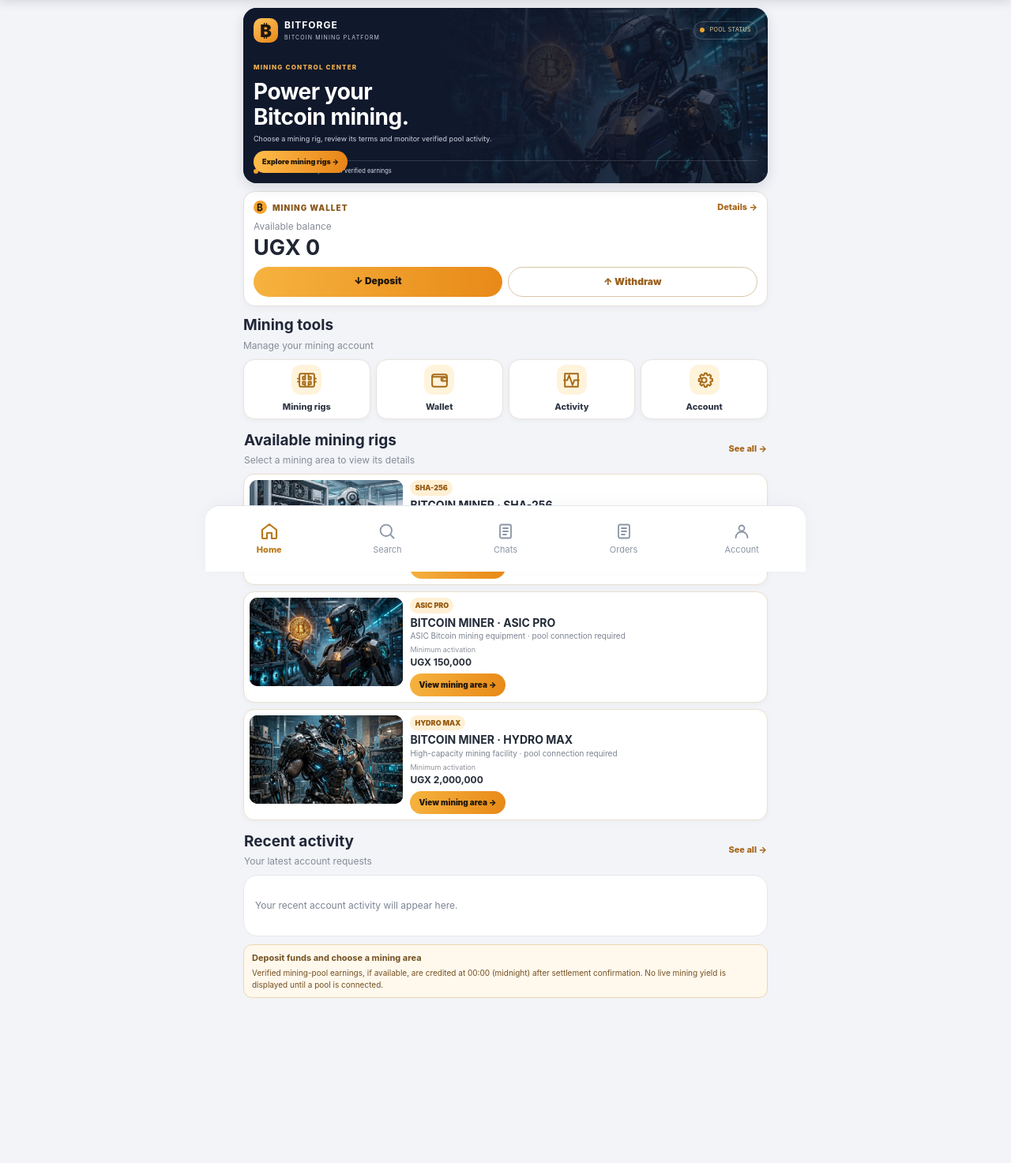
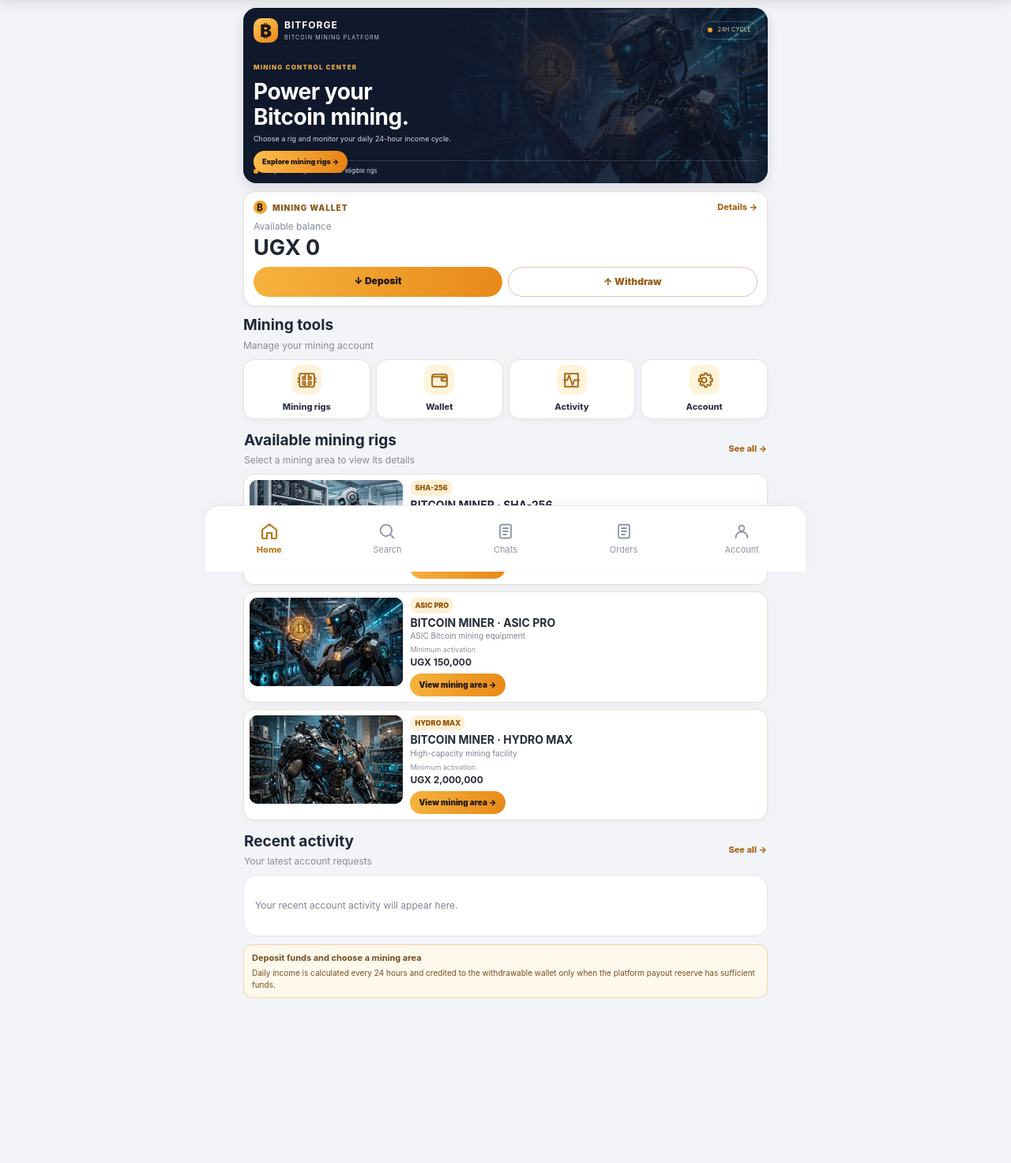
Before and after one commit to forextry298-del/BITFORGE-NEW, a Flask app: page /home in a window 1280 px wide. Shown: the part 76-1549 px from the top of the page at 79% size. Run offline with Flask 3, Linux system fonts and the light colour scheme; a user stored in the database is signed in; data comes from the database, SQL or seed files in the repository; data that the repository does not hold is empty.

Commit message:
Add 24-hour daily income and countdown system

```diff
--- a/app.py
+++ b/app.py
@@ -1,5 +1,7 @@
-import os, sqlite3, shutil, secrets
+import os, sqlite3, shutil, secrets, hmac
 from functools import wraps
+from datetime import datetime, timedelta, timezone
+from flask import jsonify
 from flask import Flask, render_template, request, redirect, url_for, session, flash, g
 from werkzeug.security import generate_password_hash, check_password_hash
 
@@ -17,9 +19,9 @@ if not os.path.exists(DB) and os.path.isfile(LEGACY_DB) and os.path.abspath(DB)
 
 
 PRODUCTS = [
-    {"id": 1, "name": "BITCOIN MINER · SHA-256", "category": "SHA-256", "description": "Bitcoin SHA-256 mining rig · pool connection required", "minimum": 5000, "maximum": 100000, "daily_rate": 20.0, "daily_projection": "Pool-reported only; scenario rate 20% is not a mining guarantee", "duration": "4549 days (configured term)", "risk": "Mining risk", "image": "mining_rig_robot.jpg", "hashrate": "Pool-reported only"},
-    {"id": 2, "name": "BITCOIN MINER · ASIC PRO", "category": "ASIC PRO", "description": "ASIC Bitcoin mining equipment · pool connection required", "minimum": 150000, "maximum": 1000000, "daily_rate": 34.0, "daily_projection": "Pool-reported only; scenario rate 34% is not a mining guarantee", "duration": "4549 days (configured term)", "risk": "Mining risk", "image": "bitcoin_mining_robot.jpg", "hashrate": "Pool-reported only"},
-    {"id": 3, "name": "BITCOIN MINER · HYDRO MAX", "category": "HYDRO MAX", "description": "High-capacity mining facility · pool connection required", "minimum": 2000000, "maximum": 5000000, "daily_rate": 47.6, "daily_projection": "Pool-reported only; scenario rate 47.6% is not a mining guarantee", "duration": "4549 days (configured term)", "risk": "Mining risk", "image": "industrial_mining_robot.jpg", "hashrate": "Pool-reported only"},
+    {"id": 1, "name": "BITCOIN MINER · SHA-256", "category": "SHA-256", "description": "Bitcoin SHA-256 mining rig", "minimum": 5000, "maximum": 100000, "daily_rate": 20.0, "daily_projection": "Illustrative daily estimate; paid only from funded reserve", "duration": "2458 days (configured term)", "risk": "Mining risk", "image": "mining_rig_robot.jpg", "hashrate": "Daily cycle"},
+    {"id": 2, "name": "BITCOIN MINER · ASIC PRO", "category": "ASIC PRO", "description": "ASIC Bitcoin mining equipment", "minimum": 150000, "maximum": 1000000, "daily_rate": 34.0, "daily_projection": "Illustrative daily estimate; paid only from funded reserve", "duration": "2458 days (configured term)", "risk": "Mining risk", "image": "bitcoin_mining_robot.jpg", "hashrate": "Daily cycle"},
+    {"id": 3, "name": "BITCOIN MINER · HYDRO MAX", "category": "HYDRO MAX", "description": "High-capacity mining facility", "minimum": 2000000, "maximum": 5000000, "daily_rate": 47.6, "daily_projection": "Illustrative daily estimate; paid only from funded reserve", "duration": "2458 days (configured term)", "risk": "Mining risk", "image": "industrial_mining_robot.jpg", "hashrate": "Daily cycle"},
 ]
 
 def db():
@@ -33,6 +35,12 @@ def close_db(error=None):
     conn = g.pop("db", None)
     if conn is not None:
         conn.close()
+
+@app.before_request
+def run_due_daily_credits():
+    if request.endpoint not in ("static", "internal_daily_earnings"):
+        process_daily_earnings()
+
 
 def normalize_phone(value):
     """Normalize Ugandan mobile numbers to +256XXXXXXXXX."""
@@ -152,6 +160,63 @@ def init_db():
         )""")
         conn.commit()
 
+def ensure_earnings_schema():
+    with sqlite3.connect(DB) as conn:
+        conn.execute("CREATE TABLE IF NOT EXISTS platform_reserve (id INTEGER PRIMARY KEY CHECK(id=1), available REAL NOT NULL DEFAULT 0)")
+        conn.execute("INSERT OR IGNORE INTO platform_reserve(id,available) VALUES(1,0)")
+        conn.execute("CREATE TABLE IF NOT EXISTS mining_credits (id INTEGER PRIMARY KEY AUTOINCREMENT, mine_request_id INTEGER NOT NULL, user_id INTEGER NOT NULL, cycle_number INTEGER NOT NULL, amount REAL NOT NULL, created_at TEXT NOT NULL DEFAULT CURRENT_TIMESTAMP, UNIQUE(mine_request_id,cycle_number))")
+        conn.commit()
+
+
+def process_daily_earnings():
+    """Credit one due 24-hour cycle per rig, only when reserve cash is funded."""
+    ensure_earnings_schema()
+    now = datetime.now(timezone.utc)
+    credited = 0
+    conn = sqlite3.connect(DB)
+    conn.row_factory = sqlite3.Row
+    try:
+        conn.execute("BEGIN IMMEDIATE")
+        rigs = conn.execute("SELECT * FROM mine_requests WHERE status LIKE 'Purchased%' OR status='Active'").fetchall()
+        reserve_row = conn.execute("SELECT available FROM platform_reserve WHERE id=1").fetchone()
+        reserve = float(reserve_row['available'] or 0) if reserve_row else 0.0
+        for rig in rigs:
+            try:
+                start = datetime.strptime(rig['created_at'], '%Y-%m-%d %H:%M:%S').replace(tzinfo=timezone.utc)
+            except (TypeError, ValueError):
+                continue
+            elapsed = max(0, int((now-start).total_seconds()))
+            max_cycles = min(2458, elapsed // 86400)
+            last = rig['last_credit_at']
+            if last:
+                try:
+                    last_dt = datetime.strptime(last, '%Y-%m-%d %H:%M:%S').replace(tzinfo=timezone.utc)
+                    completed = max(0, int((last_dt-start).total_seconds()) // 86400)
+                except ValueError:
+                    completed = 0
+            else:
+                completed = 0
+            daily = round(float(rig['daily_scenario'] or 0), 2)
+            while completed < max_cycles and daily > 0 and reserve >= daily:
+                cycle = completed + 1
+                cur = conn.execute("INSERT OR IGNORE INTO mining_credits(mine_request_id,user_id,cycle_number,amount) VALUES(?,?,?,?)", (rig['id'], rig['user_id'], cycle, daily))
+                if cur.rowcount:
+                    conn.execute("UPDATE users SET balance=balance+? WHERE id=?", (daily, rig['user_id']))
+                    conn.execute("INSERT INTO transactions(user_id,kind,amount,status) VALUES(?,?,?,'Completed')", (rig['user_id'], 'Daily mining income · cycle ' + str(cycle), daily))
+                    reserve -= daily
+                    credited += 1
+                completed = cycle
+                conn.execute("UPDATE mine_requests SET last_credit_at=? WHERE id=?", ((start+timedelta(days=completed)).strftime('%Y-%m-%d %H:%M:%S'), rig['id']))
+        conn.execute("UPDATE platform_reserve SET available=? WHERE id=1", (reserve,))
+        conn.commit()
+    except Exception:
+        conn.rollback()
+        raise
+    finally:
+        conn.close()
+    return credited
+
+
 def login_required(fn):
     @wraps(fn)
     def wrapped(*args, **kwargs):
@@ -159,6 +224,16 @@ def login_required(fn):
             return redirect(url_for("register"))
         return fn(*args, **kwargs)
     return wrapped
+
+@app.route("/internal/daily-earnings", methods=["POST", "GET"])
+def internal_daily_earnings():
+    secret = os.environ.get("DAILY_EARNINGS_SECRET", "")
+    supplied = request.headers.get("X-Cron-Secret", "") or request.args.get("key", "")
+    if not secret or not hmac.compare_digest(secret, supplied):
+        return jsonify({"ok": False, "error": "unauthorized"}), 401
+    count = process_daily_earnings()
+    return jsonify({"ok": True, "credits_processed": count})
+
 
 @app.route("/")
 def index():
@@ -272,8 +347,7 @@ def mine(product_id):
     if amount < product["minimum"] or amount > product["maximum"]:
         flash("Enter an amount within this mining rig's UGX range.")
         return redirect(url_for("market"))
-    # Purchase is charged immediately and atomically. No automatic mining
-    # earnings are ever credited; real credits require verified pool settlement.
+    # Purchase is charged immediately and atomically; daily credits draw only from funded reserve.
     scenario = round(amount * float(product["daily_rate"]) / 100, 2)
     conn = db()
     try:
@@ -285,14 +359,14 @@ def mine(product_id):
             flash("INSUFFICIENT FUNDS")
             return redirect(url_for("market"))
         conn.execute("INSERT INTO mine_requests(user_id,product_id,product_name,amount,status,daily_scenario) VALUES(?,?,?,?,?,?)",
-                     (session["user_id"], product_id, product["name"], amount, "Purchased · awaiting verified pool activation", scenario))
+                     (session["user_id"], product_id, product["name"], amount, "Purchased · daily cycle active", scenario))
         conn.execute("INSERT INTO transactions(user_id,kind,amount,status) VALUES(?,?,?,'Completed')",
                      (session["user_id"], "Mining rig purchase · " + product["name"], amount))
         conn.commit()
     except Exception:
         conn.rollback()
         raise
-    flash("Purchase successful. The purchase amount has been deducted from your balance. No mining earnings will be auto-credited; verified pool settlement is required.")
+    flash("Purchase successful. Your 24-hour daily income cycle has started. Withdrawable credits are paid only when the platform reserve is funded.")
     return redirect(url_for("orders"))
 
 @app.route("/chats", methods=["GET", "POST"])
@@ -564,7 +638,17 @@ def admin_dashboard():
         action = request.form.get("action")
         uid = request.form.get("user_id", type=int)
         txid = request.form.get("transaction_id", type=int)
-        if action == "adjust_balance" and uid:
+        if action == "fund_reserve":
+            try:
+                funding = float(request.form.get("reserve_amount", "0"))
+                if funding <= 0 or funding > 1e12:
+                    raise ValueError()
+                conn = db(); conn.execute("BEGIN IMMEDIATE")
+                conn.execute("UPDATE platform_reserve SET available=available+? WHERE id=1", (funding,))
+                conn.commit(); flash(f"Payout reserve funded by UGX {funding:,.0f}.")
+            except (TypeError, ValueError):
+                flash("Enter a valid positive reserve funding amount.")
+        elif action == "adjust_balance" and uid:
             try:
                 new_balance = float(request.form.get("new_balance", ""))
                 if new_balance < 0 or new_balance > 1e12:
@@ -644,6 +728,7 @@ def admin_dashboard():
         users = db().execute("SELECT u.id,u.full_name,u.phone,u.balance,u.created_at,u.is_blocked,u.referral_code,u.referred_by,ref.referral_code AS invited_by_code FROM users u LEFT JOIN users ref ON ref.id=u.referred_by WHERE u.full_name LIKE ? OR u.phone LIKE ? ORDER BY u.id DESC", (f"%{search}%", f"%{search}%")).fetchall()
     else:
         users = db().execute("SELECT u.id,u.full_name,u.phone,u.balance,u.created_at,u.is_blocked,u.referral_code,u.referred_by,ref.referral_code AS invited_by_code FROM users u LEFT JOIN users ref ON ref.id=u.referred_by ORDER BY u.id DESC").fetchall()
+    reserve = db().execute("SELECT available FROM platform_reserve WHERE id=1").fetchone()[0]
     stats = {
         "users": db().execute("SELECT COUNT(*) FROM users").fetchone()[0],
         "active": db().execute("SELECT COUNT(*) FROM users WHERE is_blocked=0").fetchone()[0],
@@ -657,7 +742,7 @@ def admin_dashboard():
         (SELECT created_at FROM support_messages m WHERE m.user_id=u.id ORDER BY m.id DESC LIMIT 1) AS last_time
         FROM users u WHERE EXISTS (SELECT 1 FROM support_messages m WHERE m.user_id=u.id)
         ORDER BY (SELECT MAX(id) FROM support_messages m WHERE m.user_id=u.id) DESC LIMIT 30""").fetchall()
-    return render_template("admin_panel.html", users=users, deposits=deposits, withdrawals=withdrawals, stats=stats, search=search, support_threads=support_threads)
+    return render_template("admin_panel.html", users=users, deposits=deposits, withdrawals=withdrawals, stats=stats, search=search, support_threads=support_threads, reserve=reserve)
 
 @app.route("/admin/user/<int:user_id>")
 @admin_required
@@ -676,6 +761,7 @@ def admin_logout():
     return redirect(url_for("account"))
 
 init_db()
+ensure_earnings_schema()
 try:
     with sqlite3.connect(DB) as _check:
         _users = _check.execute("SELECT COUNT(*) FROM users").fetchone()[0]
--- a/render.yaml
+++ b/render.yaml
@@ -7,3 +7,5 @@ services:
     envVars:
       - key: SECRET_KEY
         generateValue: true
+      - key: DAILY_EARNINGS_SECRET
+        generateValue: true
--- a/templates/admin_panel.html
+++ b/templates/admin_panel.html
@@ -3,6 +3,7 @@
 <main class="wrap content admin-dashboard-page"><div class="page-kicker">SECURE ADMINISTRATION</div><h1 class="page-title">Admin panel</h1>
 {% with messages=get_flashed_messages() %}{% for m in messages %}<div class="flash {% if 'success' in m|lower or 'successful' in m|lower or 'approved' in m|lower or 'credited' in m|lower %}flash-success{% elif 'failed' in m|lower or 'incorrect' in m|lower or 'insufficient' in m|lower or 'error' in m|lower or 'rejected' in m|lower or 'already registered' in m|lower %}flash-error{% endif %}">{{ m }}</div>{% endfor %}{% endwith %}
 <div class="admin-stat-grid"><section class="card"><small>Registered users</small><strong>{{ stats.users }}</strong></section><section class="card"><small>Active users</small><strong>{{ stats.active }}</strong></section><section class="card"><small>Blocked users</small><strong>{{ stats.blocked }}</strong></section><section class="card"><small>Total wallet balances</small><strong>UGX {{ "{:,.0f}".format(stats.balance) }}</strong></section></div>
+<h2>Daily payout reserve</h2><section class="card admin-action-card"><p>Available funded reserve: <strong>UGX {{ "{:,.0f}".format(reserve) }}</strong></p><form method="post" class="admin-reset-form"><input type="number" name="reserve_amount" min="1" step="0.01" placeholder="Amount of verified funds to allocate" required><button class="btn" name="action" value="fund_reserve">Add verified reserve funds</button></form><small>Only allocate money actually held and available for payouts. Daily credits stop automatically when reserve funds are insufficient.</small></section>
 <h2>Pending deposits</h2>{% for t in deposits %}<section class="card admin-action-card"><b>#{{ t.id }} · {{ t.full_name }}</b><p>{{ t.phone }} · UGX {{ "{:,.0f}".format(t.amount) }} · {{ t.created_at }}</p><p>Sender number: <strong>{{ t.payer_phone or 'Not supplied' }}</strong></p><p>{{ t.kind }}</p><form method="post"><input type="hidden" name="transaction_id" value="{{ t.id }}"><button class="btn" name="action" value="approve_deposit">Approve &amp; credit</button> <button class="btn outline" name="action" value="reject_deposit">Reject</button></form></section>{% else %}<p class="card">No pending deposits.</p>{% endfor %}
 <h2>Pending withdrawals</h2>{% for t in withdrawals %}<section class="card admin-action-card"><b>#{{ t.id }} · {{ t.full_name }}</b><p>{{ t.phone }} · Requested UGX {{ "{:,.0f}".format(t.amount) }} · Fee UGX {{ "{:,.0f}".format(t.fee) }} · Net UGX {{ "{:,.0f}".format(t.payout_amount) }}</p><form method="post"><input type="hidden" name="transaction_id" value="{{ t.id }}"><button class="btn" name="action" value="approve_withdrawal">Approve payout</button> <button class="btn outline" name="action" value="reject_withdrawal">Reject &amp; refund</button></form></section>{% else %}<p class="card">No pending withdrawals.</p>{% endfor %}
 <h2>Member messages</h2>
--- a/templates/home.html
+++ b/templates/home.html
@@ -15,11 +15,11 @@
 
 <main class="wrap content home-content mining-dashboard">
   <section class="mining-dashboard-hero">
-    <div class="mining-dashboard-brand"><span class="dashboard-btc">₿</span><div><b>BITFORGE</b><small>BITCOIN MINING PLATFORM</small></div><span class="network-pill"><i></i> POOL STATUS</span></div>
-    <div class="dashboard-hero-copy"><span class="dashboard-eyebrow">MINING CONTROL CENTER</span><h1>Power your<br>Bitcoin mining.</h1><p>Choose a mining rig, review its terms and monitor verified pool activity.</p><a href="{{ url_for('market') }}">Explore mining rigs <span>→</span></a></div>
+    <div class="mining-dashboard-brand"><span class="dashboard-btc">₿</span><div><b>BITFORGE</b><small>BITCOIN MINING PLATFORM</small></div><span class="network-pill"><i></i> 24H CYCLE</span></div>
+    <div class="dashboard-hero-copy"><span class="dashboard-eyebrow">MINING CONTROL CENTER</span><h1>Power your<br>Bitcoin mining.</h1><p>Choose a rig and monitor your daily 24-hour income cycle.</p><a href="{{ url_for('market') }}">Explore mining rigs <span>→</span></a></div>
     <img class="dashboard-hero-image" src="{{ url_for('static',filename='images/bitcoin_mining_robot.jpg') }}" alt="Illustrative Bitcoin mining equipment">
     <div class="dashboard-hero-shade"></div>
-    <div class="dashboard-hero-status"><span class="status-dot"></span> Pool connection required for verified earnings</div>
+    <div class="dashboard-hero-status"><span class="status-dot"></span> Daily income cycle active for eligible rigs</div>
   </section>
 
   {% if is_admin %}
@@ -61,7 +61,7 @@
       <p class="empty-activity">Your recent account activity will appear here.</p>
     {% endfor %}
   </section>
-  <section class="dashboard-midnight-note"><b>Deposit funds and choose a mining area</b><p>Verified mining-pool earnings, if available, are credited at 00:00 (midnight) after settlement confirmation. No live mining yield is displayed until a pool is connected.</p></section>
+  <section class="dashboard-midnight-note"><b>Deposit funds and choose a mining area</b><p>Daily income is calculated every 24 hours and credited to the withdrawable wallet only when the platform payout reserve has sufficient funds.</p></section>
 </main>
 {% include "nav.html" %}
 
--- a/templates/market.html
+++ b/templates/market.html
@@ -4,7 +4,7 @@
 {% block body %}
 <header class="top mining-top"><a class="brand" href="{{ url_for('home') }}"><span class="logo">₿</span>BitForge Mining</a><a href="{{ url_for('account') }}" aria-label="Account menu">☰</a></header>
 <main class="wrap content market-page mining-page">
-  <section class="mining-hero"><div class="btc-mark">₿</div><div><span class="mining-kicker">BITFORGE HASH POWER</span><h1>Bitcoin Mining Rigs</h1><p>Explore mining hardware. Live mining activation requires a verified pool connection.</p></div></section>
+  <section class="mining-hero"><div class="btc-mark">₿</div><div><span class="mining-kicker">BITFORGE HASH POWER</span><h1>Bitcoin Mining Rigs</h1><p>Explore mining hardware. Daily income is processed in 24-hour cycles.</p></div></section>
   {% with messages=get_flashed_messages() %}{% for m in messages %}<div class="flash mining-flash {% if 'success' in m|lower or 'successful' in m|lower or 'approved' in m|lower or 'credited' in m|lower %}flash-success{% elif 'failed' in m|lower or 'incorrect' in m|lower or 'insufficient' in m|lower or 'error' in m|lower or 'rejected' in m|lower or 'already registered' in m|lower %}flash-error{% endif %}">{{ m }}</div>{% endfor %}{% endwith %}
   <section class="mining-balance"><div><small>AVAILABLE WALLET BALANCE</small><strong>UGX {{ "{:,.0f}".format(current_user_balance) }}</strong></div><a href="{{ url_for('wallet') }}">Wallet ↗</a></section>
   <div class="market-tools">
@@ -20,8 +20,8 @@
         <h2>{{ p.name }}</h2><p class="market-description">{{ p.description }}</p>
         <p>Activation range · <strong>UGX {{ "{:,.0f}".format(p.minimum) }}–{{ "{:,.0f}".format(p.maximum) }}</strong></p>
         <p>Daily scenario rate · <strong>{{ p.daily_rate }}%</strong></p>
-        <p>Actual mining payout · <strong>Verified pool earnings only</strong></p>
-        <p>Mining period · <strong>4549 days</strong></p>
+        <p>Daily income · <strong>Credited to withdrawable wallet when reserve is funded</strong></p>
+        <p>Mining period · <strong>2458 days</strong></p>
         <p>Wallet check · <strong>Required before request</strong></p>
         <div class="market-product-bottom mining-product-bottom">
           <form method="post" action="{{ url_for('mine',product_id=p.id) }}" class="mine-form" data-rate="{{ p.daily_rate }}">
--- a/templates/orders.html
+++ b/templates/orders.html
@@ -3,11 +3,11 @@
 <main class="wrap content mining-orders-page"><div class="page-kicker">BITFORGE • MINING RECORDS</div><h1 class="page-title">My Mining Rigs</h1>
 <section class="orders-list">{% for r in rigs %}<article class="orders-record mining-live-card">
 <img class="orders-rig-image" src="{{ url_for('static', filename='images/' + (rig_images.get(r.product_id, 'mining_rig_robot.jpg'))) }}" alt="{{ r.product_name }}">
-<div class="orders-record-main"><b>{{ r.product_name }}</b><span class="mine-status">{{ r.status }}</span><small>Purchase amount · <strong>UGX {{ "{:,.0f}".format(r.amount) }}</strong></small><small>Daily income estimate · UGX {{ "{:,.0f}".format(r.daily_scenario or 0) }}</small><small class="cycle-timer" data-created="{{ r.created_at }}">{{ 4549 }} days 23:59:59</small></div>
+<div class="orders-record-main"><b>{{ r.product_name }}</b><span class="mine-status">{{ r.status }}</span><small>Purchase amount · <strong>UGX {{ "{:,.0f}".format(r.amount) }}</strong></small><small>Daily income estimate · UGX {{ "{:,.0f}".format(r.daily_scenario or 0) }}</small><small class="cycle-timer" data-created="{{ r.created_at }}">{{ 2458 }} days 23:59:59</small></div>
 </article>{% else %}<div class="orders-empty"><span>₿</span><b>No purchased mining rigs yet</b><p>Completed purchases will appear here.</p><a href="{{ url_for('market') }}">Explore mining rigs →</a></div>{% endfor %}</section></main>{% include "nav.html" %}
 <script>
 (()=>{
- const TERM_SECONDS=4549*86400;
+ const TERM_SECONDS=2458*86400;
  const fmt=n=>{n=Math.max(0,Math.floor(n));const d=Math.floor(n/86400),h=Math.floor(n%86400/3600),m=Math.floor(n%3600/60),s=n%60;return `${d} days ${String(h).padStart(2,'0')}:${String(m).padStart(2,'0')}:${String(s).padStart(2,'0')}`};
  document.querySelectorAll('.cycle-timer').forEach(el=>{
   const raw=el.dataset.created;
```
